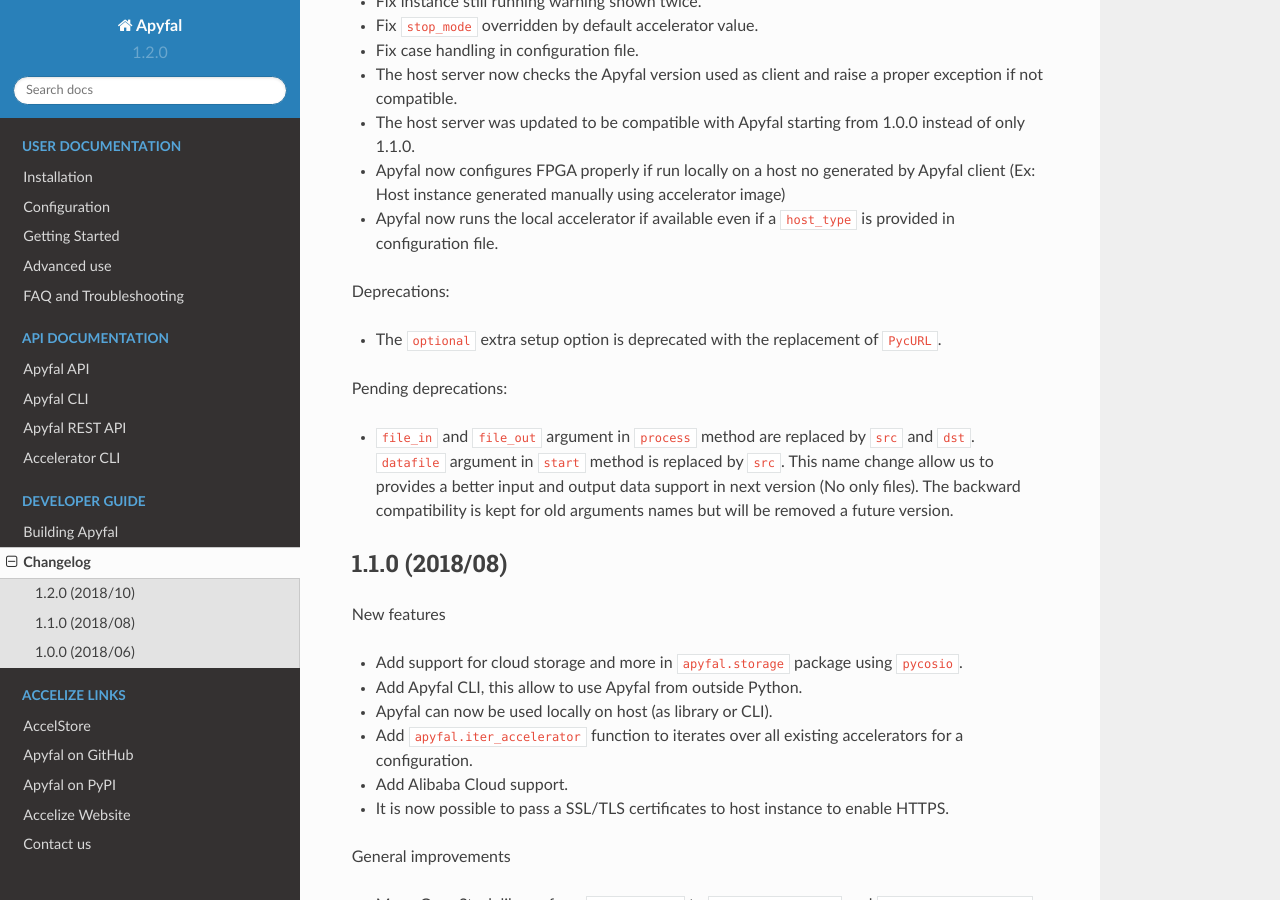
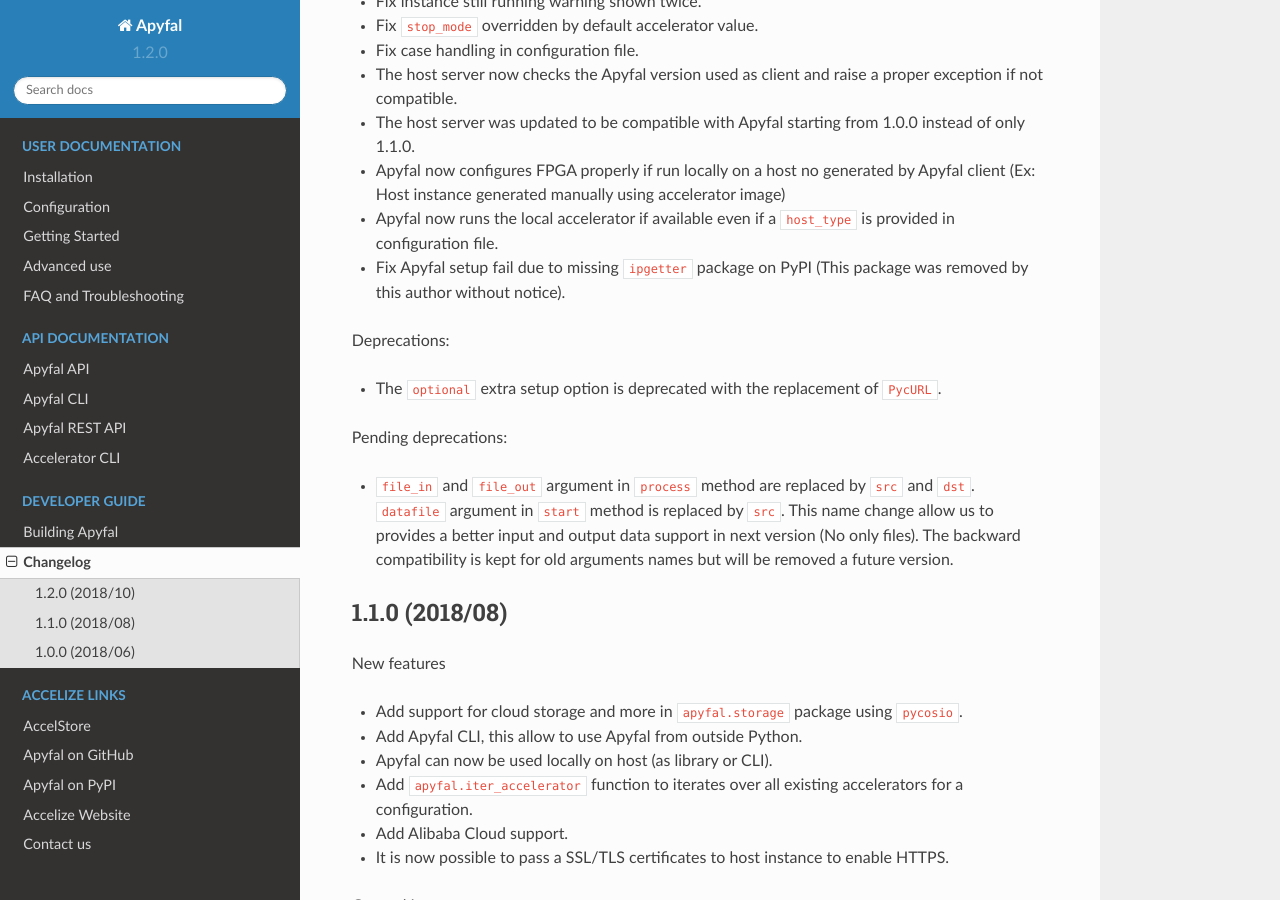
Before and after one commit to Accelize/apyfal, a Sphinx documentation site: the page built from docs/changes.rst, in a window 1280 px wide and 900 px high, scrolled down 1244 px. Built offline with Sphinx 7.4.7 and the Read the Docs theme 2.0.0, drawn with Linux system fonts in a browser that asks for light colours; pages that are not in the unit, such as notebooks, are missing from menus.

Commit message:
Changelog update.

```diff
--- a/docs/changes.rst
+++ b/docs/changes.rst
@@ -64,6 +64,8 @@ Fixes:
   Apyfal client (Ex: Host instance generated manually using accelerator image)
 - Apyfal now runs the local accelerator if available even if a ``host_type`` is
   provided in configuration file.
+- Fix Apyfal setup fail due to missing ``ipgetter`` package on PyPI
+  (This package was removed by this author without notice).
 
 Deprecations:
 
```
